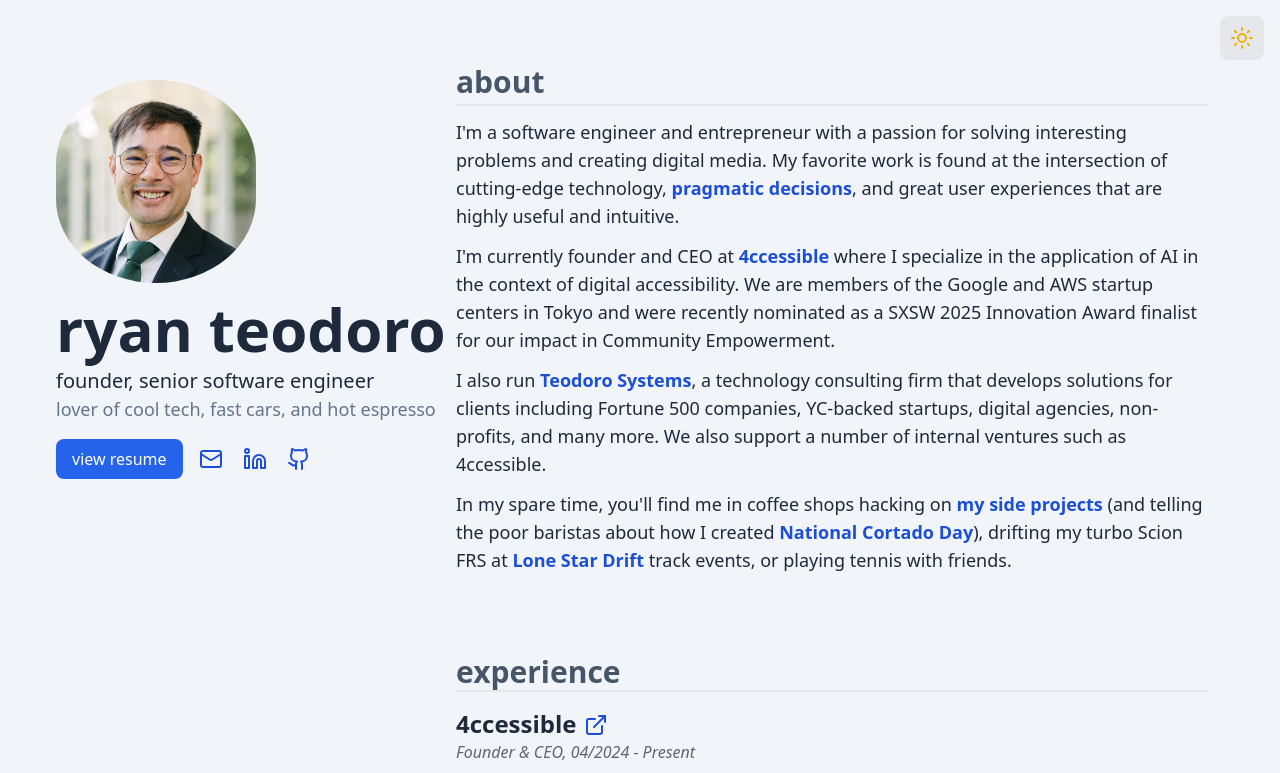
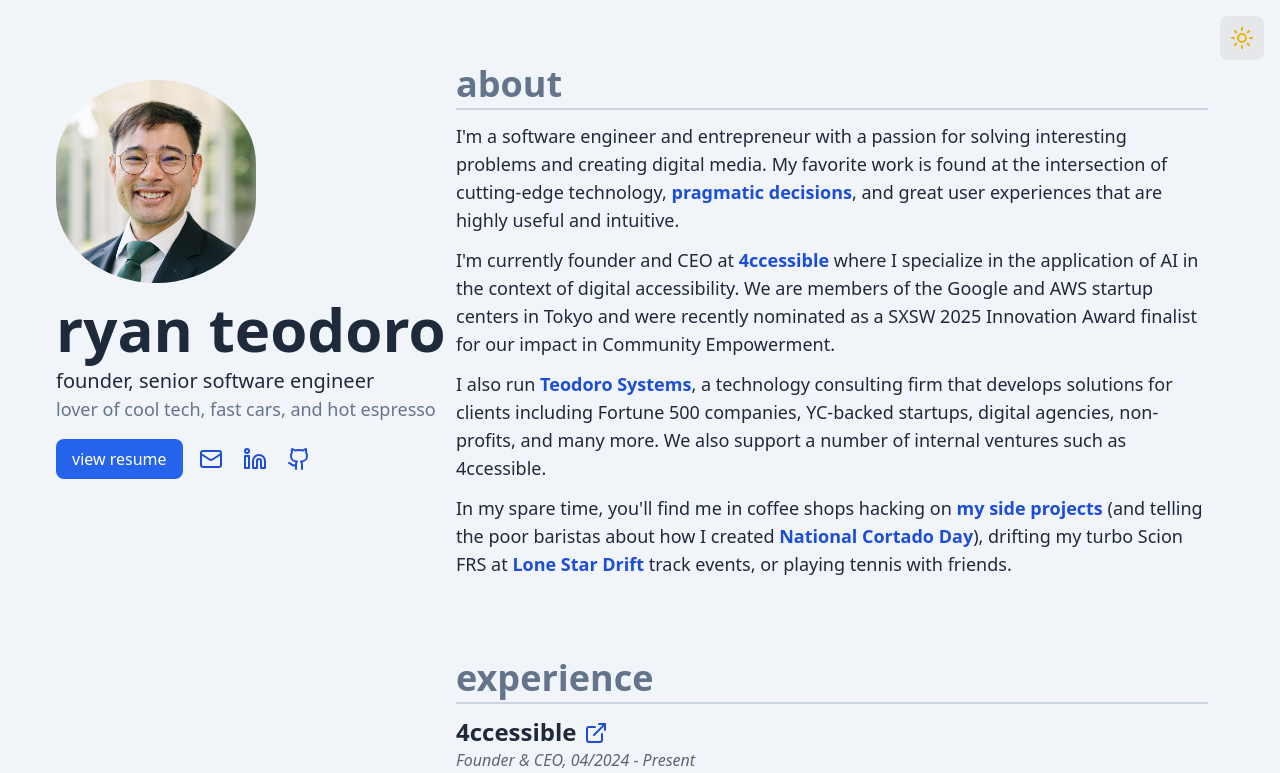
Before and after one commit to thechori/ryanteodoro.com-v2-frontend, a React (Vite) app: page / in a window 1280 px wide. Shown: the top 773 px of the page. Built offline with nearby package versions, Linux system fonts and the light colour scheme.

Commit message:
improve styling and code modularity for h2 elements

```diff
--- a/src/components/about/index.tsx
+++ b/src/components/about/index.tsx
@@ -1,6 +1,6 @@
 const About = () => (
   <section id="about" className="mb-10 sm:mb-12 md:mb-20">
-    <h2 className="text-3xl font-bold mb-3 pb-1 border-b-2">about</h2>
+    <h2>about</h2>
     <p className="mb-3">
       I'm a software engineer and entrepreneur with a passion for solving
       interesting problems and creating digital media. My favorite work is found
--- a/src/components/education/index.tsx
+++ b/src/components/education/index.tsx
@@ -2,7 +2,7 @@ import { Badge } from "../../components/badge";
 
 const Education = () => (
   <section id="education" className="mb-10 sm:mb-12 md:mb-20">
-    <h2 className="text-3xl font-bold mb-4 3b-1 border-b-2">education</h2>
+    <h2>education</h2>
 
     <div className="mb-4">
       <div className="">
--- a/src/components/experiences/index.tsx
+++ b/src/components/experiences/index.tsx
@@ -14,7 +14,7 @@ const Experiences = () => {
 
   return (
     <section id="experience" className="mb-10 sm:mb-12 md:mb-20">
-      <h2 className="text-3xl font-bold mb-4 3b-1 border-b-2">experience</h2>
+      <h2>experience</h2>
 
       {/* companies */}
       {experiences
--- a/src/components/projects/index.tsx
+++ b/src/components/projects/index.tsx
@@ -6,7 +6,7 @@ import { projects } from "../../data/projects";
 
 const Projects = () => (
   <section id="projects" className="mb-10 sm:mb-12 md:mb-20">
-    <h2 className="text-3xl font-bold mb-3 pb-1 border-b-2">projects</h2>
+    <h2>projects</h2>
 
     <div className="flex flex-col gap-5">
       {projects.map((project, index) => (
--- a/src/index.css
+++ b/src/index.css
@@ -8,7 +8,7 @@
   }
 
   h2 {
-    @apply text-slate-600 dark:text-slate-400;
+    @apply text-4xl text-slate-500 dark:text-slate-400 font-bold mb-3 pb-1 border-b-2 border-slate-300;
   }
 
   a {
```
